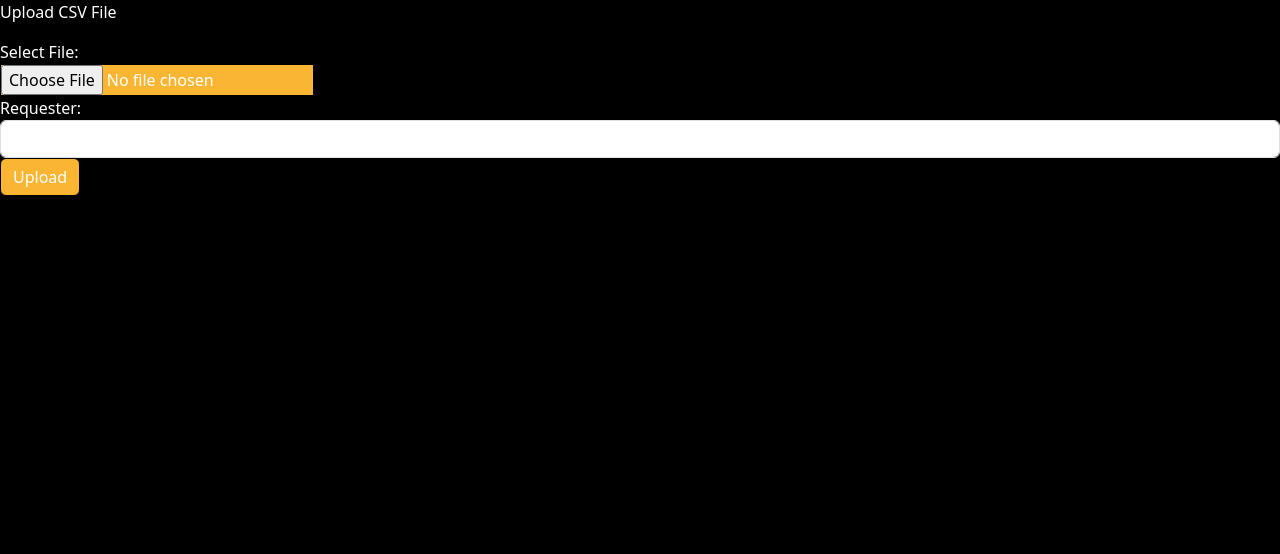
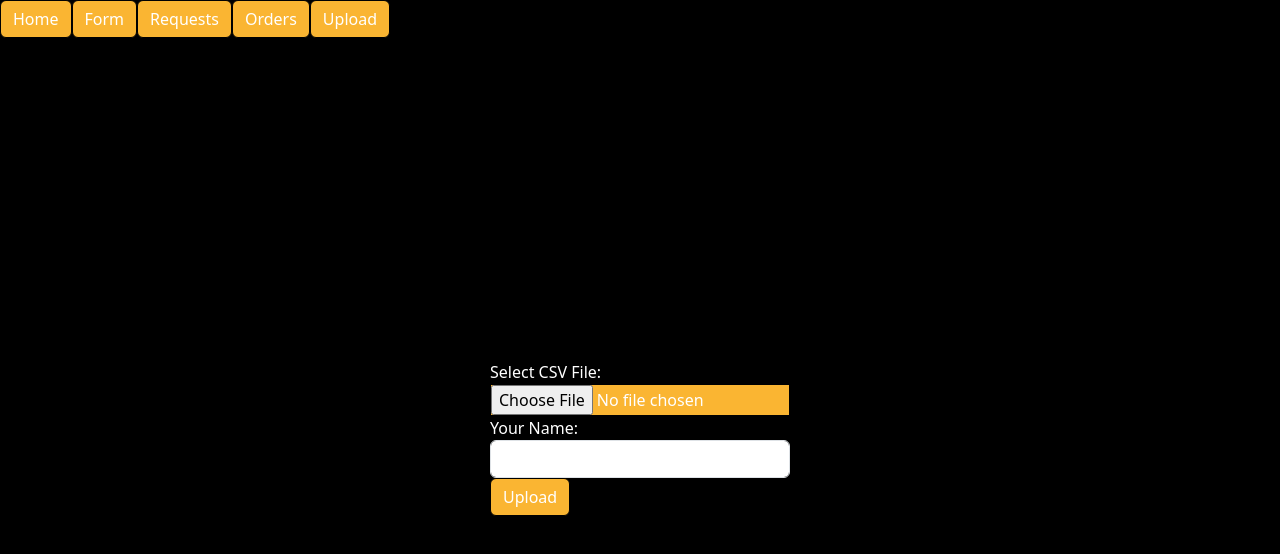
Before and after one commit to buwunny/ordering-app, a React app in the folder frontend/: page /upload in a window 1280 px wide. Shown: the top 554 px of the page. Built offline with nearby package versions, Linux system fonts and the light colour scheme; sample sign-in values are in the browser's storage.

Commit message:
upload improved + other page formatting

```diff
--- a/frontend/src/pages/Form.js
+++ b/frontend/src/pages/Form.js
@@ -57,8 +57,11 @@ const Form = () => {
                 <Link to="/orders">
                     <button className="btn btn-primary">Orders</button>
                 </Link>
+                <Link to="/upload">
+                    <button className="btn btn-primary">Upload</button>
+                </Link>
             </div>
-            <div className="container-fluid" style={{ display: 'flex', justifyContent: 'center', alignItems: 'center', }}>
+            <div className="container-fluid container-center">
                 <div>
                     <form onSubmit={handleSubmit} style={{ display: 'grid', gridTemplateColumns: '1fr 1fr', gap: '20px', justifyContent: 'center' }}>
                         <div className="form-group">
--- a/frontend/src/pages/Home.js
+++ b/frontend/src/pages/Home.js
@@ -4,8 +4,11 @@ import withAuth from '../hocs/withAuth';
 
 function Home() {
     return (
-        <div className="container-fluid">
-            <h1>Hello World!</h1>
+        <div className="container-fluid container-center">
+            <div>
+                <h1>Welcome IgKnighter!</h1>
+            </div>
+            <div>
                 <Link to="/form">
                     <button className="btn">Form</button>
                 </Link>
@@ -19,6 +22,7 @@ function Home() {
                     <button className="btn">Upload</button>
                 </Link>
             </div>
+        </div>
     );
 }
 
--- a/frontend/src/pages/Orders.js
+++ b/frontend/src/pages/Orders.js
@@ -83,6 +83,9 @@ const Orders = () => {
                 <Link to="/orders">
                     <button className="btn btn-primary">Orders</button>
                 </Link>
+                <Link to="/upload">
+                    <button className="btn btn-primary">Upload</button>
+                </Link>
             </div>
             <div className="table-container">
                 <table>
@@ -94,10 +97,10 @@ const Orders = () => {
                             <th><div className='cell-content medium'>Purpose</div></th>
                             <th><div className='cell-content medium'>Vendor</div></th>
                             <th><div className='cell-content medium'>Part Number</div></th>
-                            <th><div className='cell-content small'>Unit Price</div></th>
+                            <th><div className='cell-content small'>Price</div></th>
                             <th><div className='cell-content small'>Quantity</div></th>
                             <th><div className='cell-content large'>Link</div></th>
-                            <th><div className='cell-content medium'>Notes</div></th>
+                            <th><div className='cell-content large'>Notes</div></th>
                             <th><div className='cell-content medium'>Order Date</div></th>
                             {localStorage.getItem('role') === 'admin' && (
                             <>
@@ -135,7 +138,7 @@ const Orders = () => {
                                 <td><div className='cell-content small'>{currency.format(order.Unit_Price)}</div></td>
                                 <td><div className='cell-content small'>{order.Quantity}</div></td>
                                 <td><div className='cell-content large'><a href={order.Link} target="_blank" rel="noopener noreferrer">{order.Link}</a></div></td>                                <td><div className='cell-content medium'>{order.Notes}</div></td>
-                                <td><div className='cell-content medium'>{order.Order_Date}</div></td>
+                                <td><div className='cell-content large'>{order.Order_Date}</div></td>
                                 {localStorage.getItem('role') === 'admin' && (
                                     <>
                                         <td>
--- a/frontend/src/pages/Requests.js
+++ b/frontend/src/pages/Requests.js
@@ -73,6 +73,9 @@ const Requests = () => {
             <Link to="/orders">
                 <button className="btn btn-primary">Orders</button>
             </Link>
+            <Link to="/upload">
+                <button className="btn btn-primary">Upload</button>
+            </Link>
             <div className='table-container'>
                 <table>
                     <thead>
@@ -83,10 +86,10 @@ const Requests = () => {
                             <th><div className='cell-content medium'>Purpose</div></th>
                             <th><div className='cell-content medium'>Vendor</div></th>
                             <th><div className='cell-content medium'>Part Number</div></th>
-                            <th><div className='cell-content small'>Unit Price</div></th>
+                            <th><div className='cell-content small'>Price</div></th>
                             <th><div className='cell-content small'>Quantity</div></th>
                             <th><div className='cell-content large'>Link</div></th>
-                            <th><div className='cell-content medium'>Notes</div></th>
+                            <th><div className='cell-content large'>Notes</div></th>
                             <th><div className='cell-content medium'>Requester</div></th>
                             {localStorage.getItem('role') === 'admin' && (
                                 <th><div className='cell-content medium'>Actions</div></th>
@@ -105,7 +108,7 @@ const Requests = () => {
                                 <td><div className='cell-content small'>{currency.format(request.Unit_Price)}</div></td>
                                 <td><div className='cell-content small'>{request.Quantity}</div></td>
                                 <td><div className='cell-content large'><a href={request.Link} target="_blank" rel="noopener noreferrer">{request.Link}</a></div></td>
-                                <td><div className='cell-content medium'>{request.Notes}</div></td>
+                                <td><div className='cell-content large'>{request.Notes}</div></td>
                                 <td><div className='cell-content medium'>{request.Requester}</div></td>
                                 {localStorage.getItem('role') === 'admin' && (
                                     <td><div className='cell-content medium'>
--- a/frontend/src/pages/Upload.js
+++ b/frontend/src/pages/Upload.js
@@ -1,4 +1,5 @@
 import React, { useState } from 'react';
+import { Link } from 'react-router-dom';
 import withAuth from '../hocs/withAuth';
 import axios from 'axios';
 import './styles.css';
@@ -47,23 +48,39 @@ function Upload() {
     };
 
     return (
-        <div className='container-fluid'>
-            <p>Upload CSV File</p>
+        <div className="container-fluid">
+            <Link to="/">
+                <button className="btn btn-primary">Home</button>
+            </Link>
+            <Link to="/form">
+                <button className="btn btn-primary">Form</button>
+            </Link>
+            <Link to="/requests">
+                <button className="btn btn-primary">Requests</button>
+            </Link>
+            <Link to="/orders">
+                <button className="btn btn-primary">Orders</button>
+            </Link>
+            <Link to="/upload">
+                <button className="btn btn-primary">Upload</button>
+            </Link>
+            <div className='container-fluid container-center'>
                 <form onSubmit={handleSubmit}>
                     <div className="form-group">
-                    <label htmlFor="fileInput">Select File:</label>
+                        <label htmlFor="fileInput">Select CSV File:</label>
                     </div>
                     <div className="form-group">
                         <input type="file" className="form-control-file" id="fileInput" onChange={handleFileChange} accept=".csv" />
                     </div>
                     <div className="form-group">
-                    <label htmlFor="textInput">Requester:</label>
+                        <label htmlFor="textInput">Your Name:</label>
                         <input type="text" className="form-control" id="textInput" value={textInput} onChange={handleTextChange} required/>
                     </div>
                     <button type="submit" className="btn btn-primary">Upload</button>
                 </form>
                 {message && <p>{message}</p>}
             </div>
+        </div>
     );
 }
 
--- a/frontend/src/pages/styles.css
+++ b/frontend/src/pages/styles.css
@@ -16,6 +16,11 @@ p {
     color: white;
 }
 
+div h1 {
+    color: white;
+
+}
+
 label {
     color: white;
 }
@@ -25,6 +30,13 @@ label {
     height: 100vh !important;
     padding-left: 0 !important;
     padding-right: 0 !important;
+}
+
+.container-center {
+    display: flex;
+    flex-direction: column;
+    justify-content: center;
+    align-items: center;
 }
 
 .container-fluid .btn {
@@ -37,6 +49,8 @@ label {
     background-color: #FAB532;
     border: 1px solid black;
     color: white;
+    overflow: hidden;
+    width: 300px;
 }
 
 .table-container {
```
Lines whose indentation alone changed are shown as unchanged.
